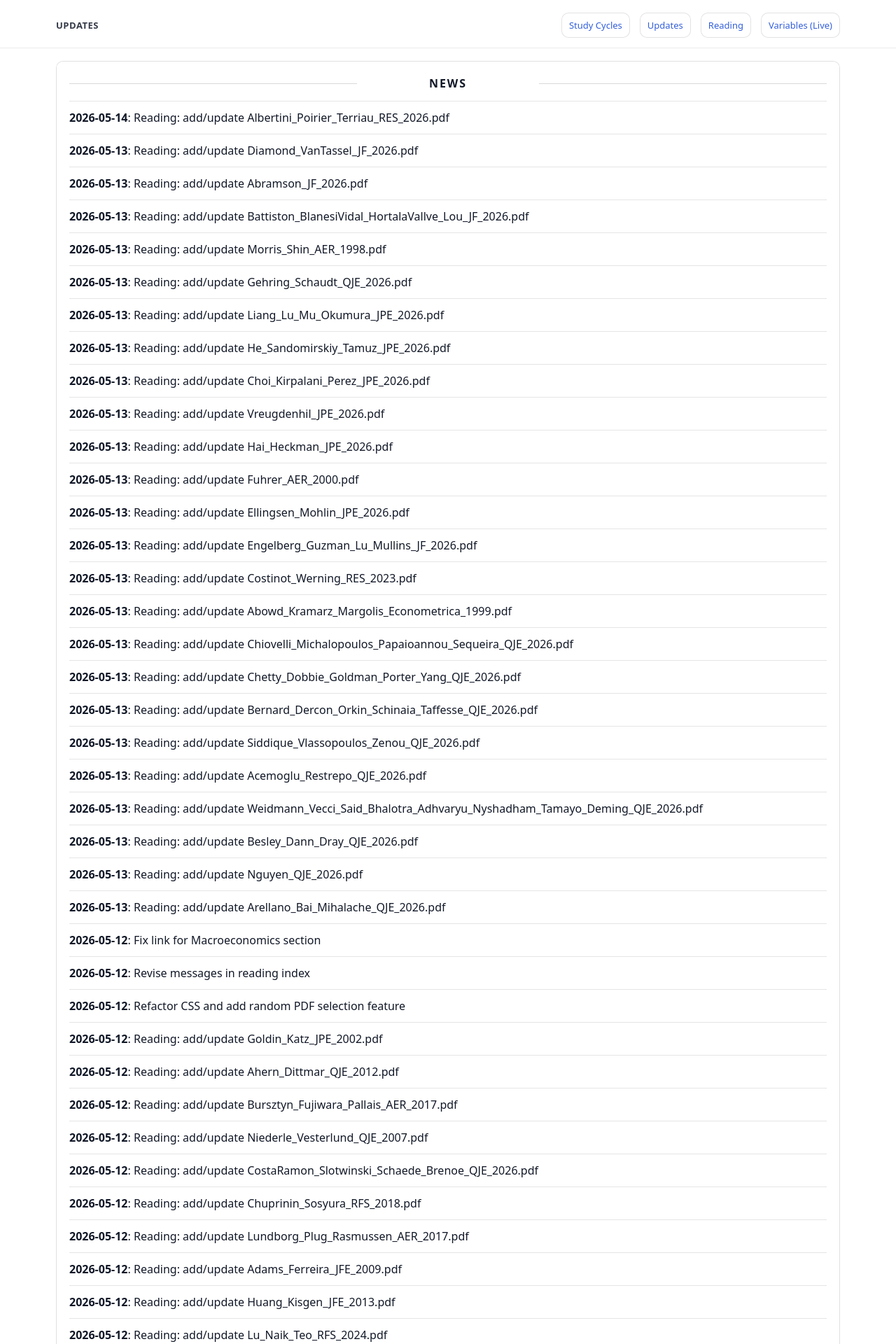
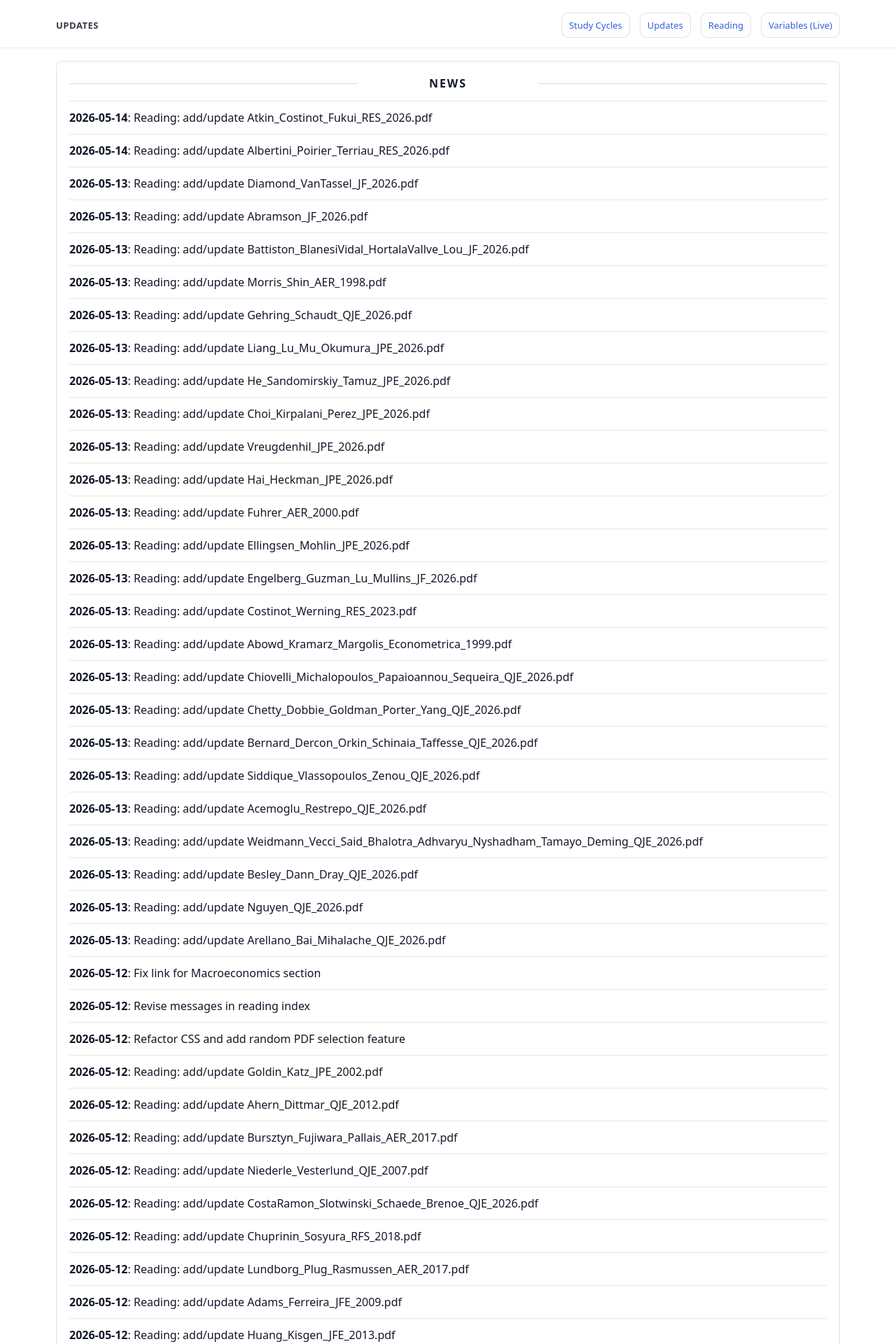
Before and after one commit to yaxinzn/study-archive, a Jekyll site: the page built from updates/index.md, in a window 1280 px wide. Shown: the top 1920 px of the page at 70% size. Built offline with Jekyll 4.4.1, drawn with Linux system fonts in a browser that asks for light colours; some of the changed text lies outside the part shown.

Commit message:
chore: update NEWS feed

```diff
--- a/_data/news.yml
+++ b/_data/news.yml
@@ -1,4 +1,7 @@
 # Auto-generated update history (sorted newest -> oldest). Do not edit manually.
+- ts: "1778706292"
+  date: "2026-05-14"
+  title: "Reading: add/update Atkin_Costinot_Fukui_RES_2026.pdf"
 - ts: "1778704150"
   date: "2026-05-14"
   title: "Reading: add/update Albertini_Poirier_Terriau_RES_2026.pdf"
```
